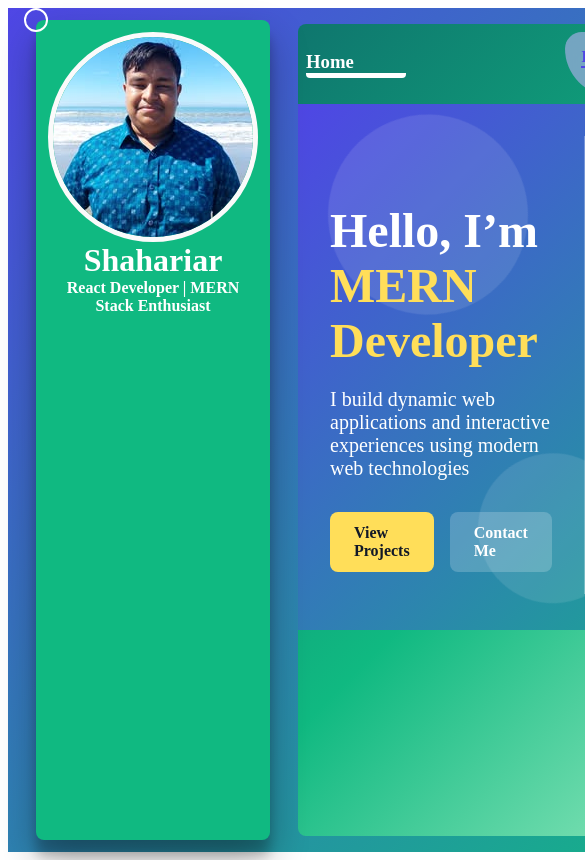
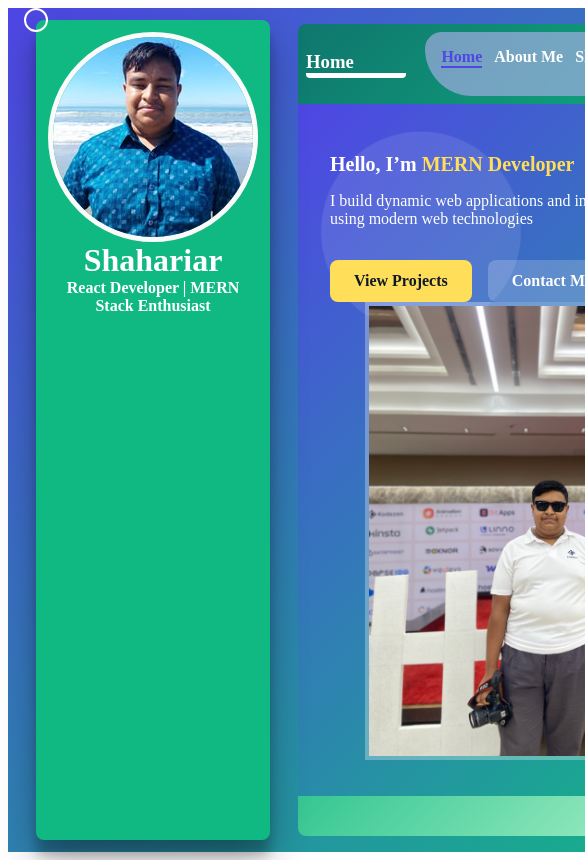
Before and after one commit to shahariar270/portfolio-template, a React (Vite) app in the folder client/: page / in a window 390 px wide. Shown: the top 860 px of the page, 585 px wide, since content can reach past the window. Built offline with nearby package versions, Linux system fonts and the light colour scheme; a web font is replaced by a local one.

Commit message:
home text ui fixed

```diff
--- a/client/src/assets/styles/pages/_home.scss
+++ b/client/src/assets/styles/pages/_home.scss
@@ -198,3 +198,17 @@
         transform: translateY(0);
     }
 }
+// responsive start here
+@media (max-width: 768px) {
+    .st-portfolio {
+        &--home__content {
+            flex-direction: column;
+            .hero-text h1 {
+                font-size: 20px;
+            }
+            .hero-text p {
+                font-size: 16px;
+            }
+        }
+    }
+}
```
